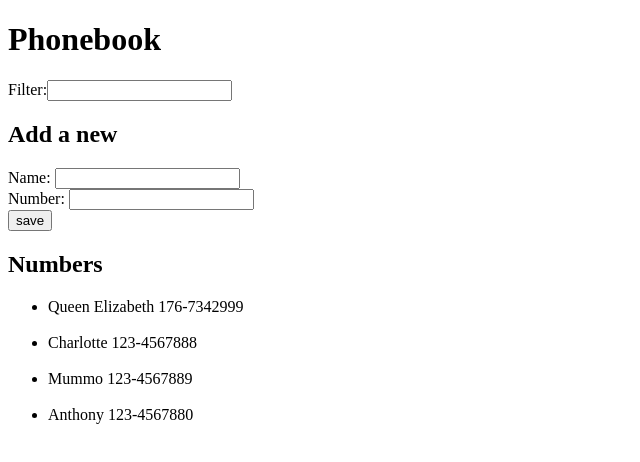
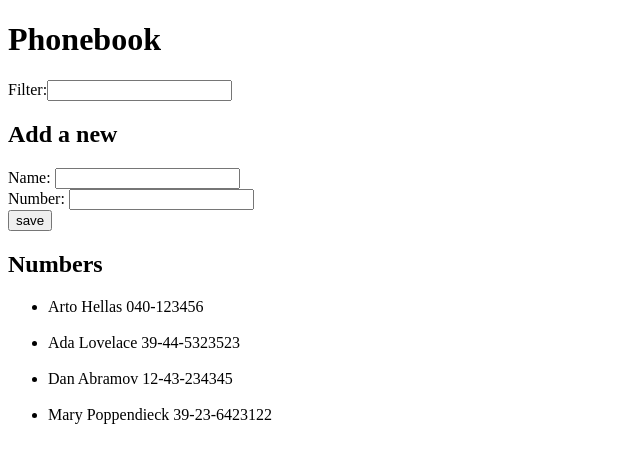
Before and after one commit to sweetening/full-stack-open, a React (Create React App) app in the folder part2/phonebook/: page / in a window 1280 px wide. Shown: the top 462 px of the page, without its empty margins (0-640 px from the left). Built offline with nearby package versions, Linux system fonts and the light colour scheme; data requests are answered from the project's data file.

Commit message:
installed axios, applied the effect hook to render the initial state of data

```diff
--- /dev/null
+++ b/part2/phonebook/db.json
@@ -0,0 +1,24 @@
+{
+  "persons": [
+    {
+      "name": "Arto Hellas",
+      "number": "040-123456",
+      "id": 1
+    },
+    {
+      "name": "Ada Lovelace",
+      "number": "39-44-5323523",
+      "id": 2
+    },
+    {
+      "name": "Dan Abramov",
+      "number": "12-43-234345",
+      "id": 3
+    },
+    {
+      "name": "Mary Poppendieck",
+      "number": "39-23-6423122",
+      "id": 4
+    }
+  ]
+}
--- a/part2/phonebook/src/App.js
+++ b/part2/phonebook/src/App.js
@@ -1,5 +1,6 @@
-import React, { useState } from 'react';
+import React, { useState, useEffect } from 'react';
 import Person from './components/Person';
+import axios from 'axios';
 
 const App = () => {
   const [persons, setPersons] = useState([
@@ -12,6 +13,16 @@
   const [newNumber, setNewNumber] = useState('');
   const [showAll, setShowAll] = useState(true);
   const [filterBy, setFilterBy] = useState('');
+
+  useEffect(() => {
+    console.log('effect')
+    axios
+      .get('http://localhost:3001/persons')
+      .then(response => {
+        console.log('promise fulfilled')
+        setPersons(response.data)
+      })
+  }, [])
 
   const personsToShow = showAll ? persons : persons.filter(person => person.name.toLowerCase().search(filterBy) !== -1);
 
--- a/part2/phonebook/src/index.js
+++ b/part2/phonebook/src/index.js
@@ -1,5 +1,6 @@
-import React, { useState } from 'react';
+import React from 'react';
 import ReactDOM from 'react-dom';
 import App from './App';
 
+
 ReactDOM.render(<App />, document.getElementById('root'));
```
Also changed, not shown: part2/phonebook/package.json (+6 -1 lines), 2 other files (tests, documents, lock files or other folders).
